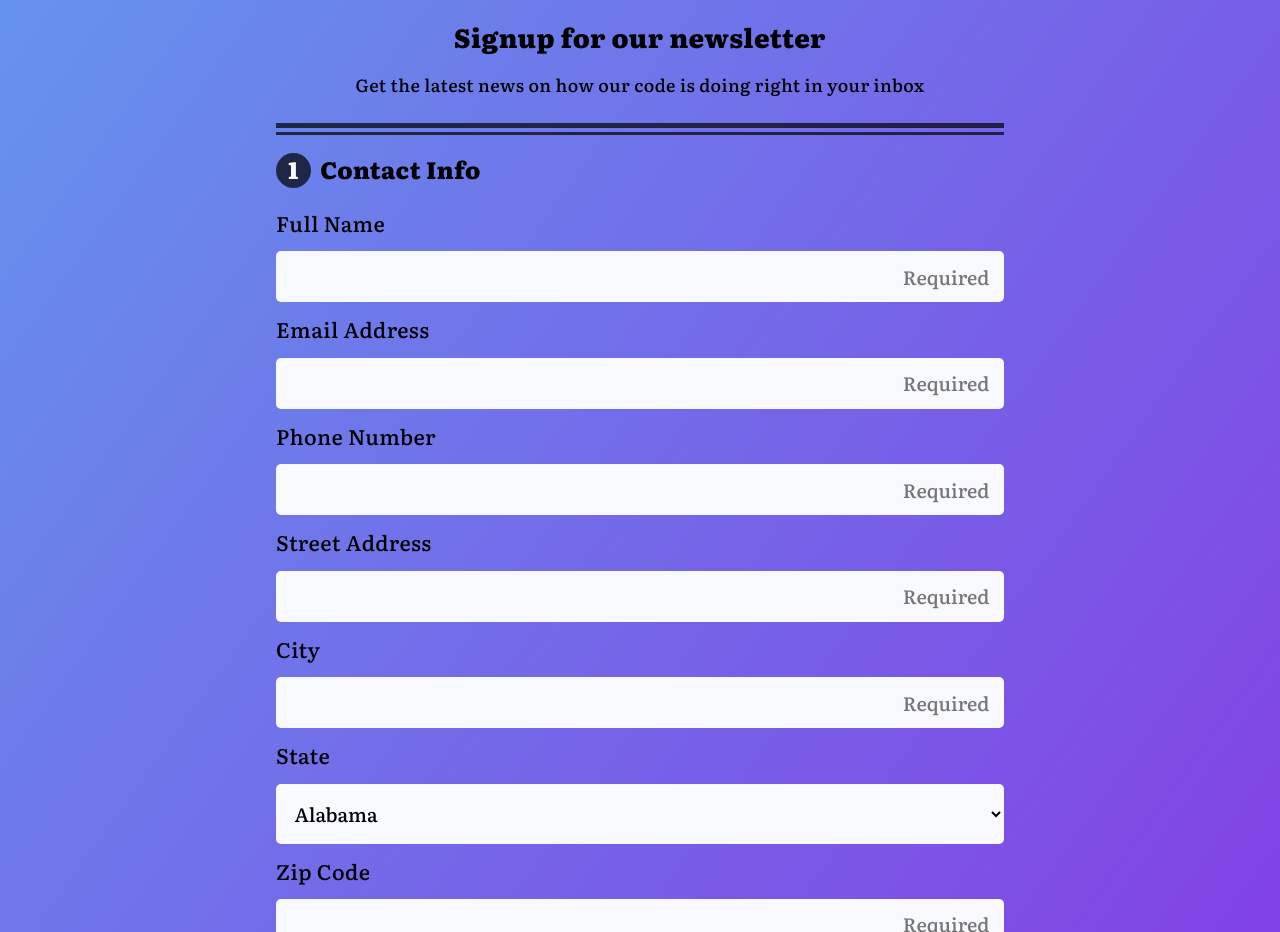
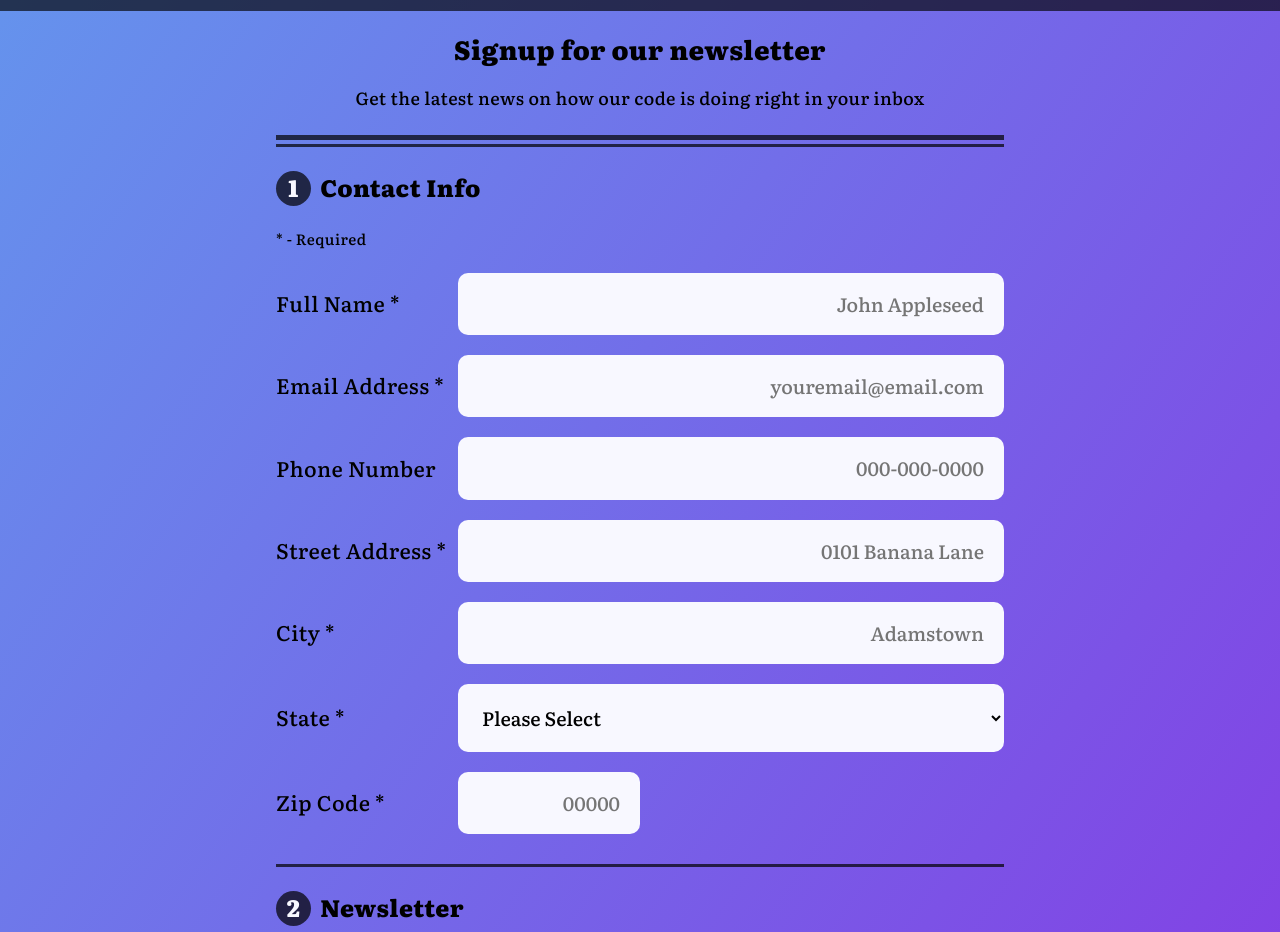
Before and after one commit to SkeetersDevJourney/Project_03--Online_Registration_Form, a plain HTML site: page Project_03_OnlineRegistrationForm/index.html in a window 1280 px wide. Shown: the part 80-1012 px from the top of the page. Drawn offline with Linux system fonts and the light colour scheme.

Commit message:
Prep for peer review submission

```diff
--- a/Project_03_OnlineRegistrationForm/css/style.css
+++ b/Project_03_OnlineRegistrationForm/css/style.css
@@ -12,14 +12,15 @@ body {
   font-size: 1.1em;
   letter-spacing: .03rem;
   line-height: 1.2;
-
   width: 100%;
+  min-height: 100vh;
   background-image: linear-gradient(to bottom right, cornflowerblue, blueviolet );
   background-repeat: no-repeat;
   background-size: cover;
 }
 
 .number {
+  display: inline-block;
   background-color: rgba(0,0,0,.7);
   color: ghostwhite;
   width: 35px;
@@ -27,13 +28,6 @@ body {
   line-height: 32px;
   margin-right: 4px;
   border-radius: 50%;
-  display: inline-block;
-  text-align: center;
-
-}
-
-header, .signup-container, footer {
-  text-align: center;
 }
 
 /* --- Layout --- */
@@ -51,18 +45,26 @@ main {
   display: inline-block;
 }
 
+.align-c {
+  text-align:center;
+}
+
 /* --- Header --- */
 
 header {
-  background-color: rgba(0,0,0,.7);
+  background-color: rgba(0,0,0,.65);
   color: ghostwhite;
 }
 
 h1 {
   font-size: 1.4em;
   margin: 0 auto;
-  padding: 1em 0;
+  padding: 1.25em 0;
   text-transform: uppercase;
+}
+
+footer {
+  margin-top: auto;
 }
 
 /* --- Sign Up Top --- */
@@ -75,51 +77,52 @@ h1 {
 
 /* --- Contact Info Fieldset --- */
 
+.contact-info p {
+  clear: both;
+  font-size: .85em;
+}
+
 .contact-info {
   border-top: 3px solid rgba(0,0,0,.7);
 }
 
 legend {
   float: left;
-    /* this float allows border to wrap around legend text normally */
+    /* this float allows the form border to wrap around the legend normally */
   font-size: 1.35em;
   font-weight: 800;
-  padding: .75em 0;
+  padding: 1em 0;
 }
 
 form {
-  margin: 0 20px;
+  padding: 0 20px;
 }
 
 label {
   clear: both;
   display: block;
   font-size: 1.2em;
-  padding: .25em 0;
-
+  padding: .75em 0;
 }
 
 .contact-info input, select, textarea, button {
   width: 100%;
   font-size: 1.1em;
-  padding: .75em;
-  margin: .5em auto;
+  padding: 20px;
+  margin: auto;
+  max-height: 3.5em;
 }
 
 input, select, textarea, button {
-  border-radius: 5px;
+  border-radius: 10px;
 }
 
 input::placeholder {
   text-align: right;
 }
 
-textarea::placeholder {
-  text-align: center;
-}
-
-input:focus, textarea:focus {
-  outline: 4px solid rgba(0,0,0,.6);
+#zip {
+  width: 50%;
 }
 
 /* --- Newsletter Fieldset --- */
@@ -135,8 +138,28 @@ input:focus, textarea:focus {
 
 }
 
+.optgroup:nth-child(even) {
+  background-color: grey;
+}
+
 label.last-opt {
   margin-bottom: 25px;
+}
+
+textarea {
+  padding: 15px;
+  min-height: 90px;
+}
+
+textarea::placeholder {
+  text-align: center;
+}
+
+input:focus, textarea:focus, select:focus {
+  outline: 4px solid rgba(0,0,0,.4);
+  box-shadow:
+    inset 0 0 10px 3px rgba(0, 0, 0, 0.25),
+          0 0 10px 6px rgba(0, 0, 0, 0.5);
 }
 
 button {
@@ -144,6 +167,13 @@ button {
   color: ghostwhite;
   font-weight: 500;
   background-color: rgba(0,0,0,.7);
+  margin-top: 20px;
+}
+
+button:focus {
+  outline: 4px solid rgba(0,0,0,.6);
+  background-image: linear-gradient(to right, lightpink, orchid);
+  color: black;
 }
 
 /* button:focus {
@@ -153,10 +183,31 @@ button {
 /* --- Media Queries --- */
 
 @media screen and (min-width: 768px) {
-}
 
+  .flex {
+    display: flex;
+    justify-content: space-between;
+    align-items: center;
+  }
 
+  .flex label,
+  .flex input,
+  .flex select {
+    margin: 10px 0;
+  }
 
-@media screen and (min-width: 1024px) {
+  .flex input,
+  .flex select {
+    width: 75%;
+  }
+
+  #zip {
+    width: 25%;
+  }
+
+  .flex-zip {
+    justify-content: flex-start;
+    gap: 73px;
+  }
 
 }
--- a/Project_03_OnlineRegistrationForm/index.html
+++ b/Project_03_OnlineRegistrationForm/index.html
@@ -12,88 +12,137 @@
   <link rel="stylesheet" href="css/normalize.css">
   <link rel="stylesheet" href="css/style.css">
 
-  <title>The Code Review: Sign Up Form</title>
+  <title>TCR: Sign Up Form</title>
 
 </head>
 
   <body>
 
-    <header>
-      <h1>The Code Review</h1>
+    <header class="align-c">
+      <h1>&#60;&#47;The Code Review&#62;</h1>
     </header>
 
     <main>
 
-      <section class="signup-container">
+      <section class="signup-container align-c">
         <div class="signup-top">
           <h2>Signup for our newsletter</h2>
           <p>Get the latest news on how our code is doing right in your inbox</p>
         </div>
       </section>
 
-      <section class="form-container">
-        <form>
+
+      <form class="form-container">
 
         <fieldset class="contact-info">
-            <legend><span class="number">1</span> Contact Info</legend>
 
+          <legend><span class="number align-c">1</span> Contact Info</legend>
+          <p>* - Required</p>
 
+          <div class="flex flex-name">
+            <label for="name">Full Name * </label>
+            <input type="text" id="name" name="user-name" placeholder="John Appleseed" required>
+          </div>
 
-              <label for="name">Full Name</label>
-              <input type="text" id="name" name="user-name" placeholder="Required">
+          <div class="flex">
+            <label for="email">Email Address * </label>
+            <input type="text" id="email" name="user-email" placeholder="youremail@email.com" required>
+          </div>
 
+          <div class="flex">
+            <label for="phone">Phone Number</label>
+            <input type="text" id="phone" name="user-phone" placeholder="000-000-0000">
+          </div>
 
+          <div class="flex">
+            <label for="address">Street Address * </label>
+            <input type="text" id="address" name="user-address" placeholder="0101 Banana Lane" required>
+          </div>
 
+          <div class="flex">
+            <label for="city">City * </label>
+            <input type="text" id="city" name="user-city" placeholder="Adamstown" required>
+          </div>
 
-              <label for="email">Email Address</label>
-              <input type="text" id="email" name="user-email" placeholder="Required">
+          <div class="flex">
+            <label for="state">State *</label>
+            <select id="state" name="user-state" required>
+              <option value="">Please Select</option>
+              <optgroup label="US States">
+                <option value="AL">Alabama</option>
+                <option value="AK">Alaska</option>
+                <option value="AZ">Arizona</option>
+                <option value="AR">Arkansas</option>
+                <option value="CA">California</option>
+                <option value="CO">Colorado</option>
+                <option value="CT">Connecticut</option>
+                <option value="DE">Delaware</option>
+                <option value="DC">District Of Columbia</option>
+                <option value="FL">Florida</option>
+                <option value="GA">Georgia</option>
+                <option value="HI">Hawaii</option>
+                <option value="ID">Idaho</option>
+                <option value="IL">Illinois</option>
+                <option value="IN">Indiana</option>
+                <option value="IA">Iowa</option>
+                <option value="KS">Kansas</option>
+                <option value="KY">Kentucky</option>
+                <option value="LA">Louisiana</option>
+                <option value="ME">Maine</option>
+                <option value="MD">Maryland</option>
+                <option value="MA">Massachusetts</option>
+                <option value="MI">Michigan</option>
+                <option value="MN">Minnesota</option>
+                <option value="MS">Mississippi</option>
+                <option value="MO">Missouri</option>
+                <option value="MT">Montana</option>
+                <option value="NE">Nebraska</option>
+                <option value="NV">Nevada</option>
+                <option value="NH">New Hampshire</option>
+                <option value="NJ">New Jersey</option>
+                <option value="NM">New Mexico</option>
+                <option value="NY">New York</option>
+                <option value="NC">North Carolina</option>
+                <option value="ND">North Dakota</option>
+                <option value="OH">Ohio</option>
+                <option value="OK">Oklahoma</option>
+                <option value="OR">Oregon</option>
+                <option value="PA">Pennsylvania</option>
+                <option value="RI">Rhode Island</option>
+                <option value="SC">South Carolina</option>
+                <option value="SD">South Dakota</option>
+                <option value="TN">Tennessee</option>
+                <option value="TX">Texas</option>
+                <option value="UT">Utah</option>
+                <option value="VT">Vermont</option>
+                <option value="VA">Virginia</option>
+                <option value="WA">Washington</option>
+                <option value="WV">West Virginia</option>
+                <option value="WI">Wisconsin</option>
+                <option value="WY">Wyoming</option>
+              </optgroup>
+              <optgroup label="US Outlying Territories">
+                <option value="AS">American Samoa</option>
+                <option value="GU">Guam</option>
+                <option value="MP">Northern Mariana Islands</option>
+                <option value="PR">Puerto Rico</option>
+                <option value="VI">Virgin Islands</option>
+              </optgroup>
+            </select>
+          </div>
 
-
-
-              <label for="phone">Phone Number</label>
-              <input type="text" id="phone" name="user-phone" placeholder="Required">
-
-
-
-              <label for="address">Street Address</label>
-              <input type="text" id="address" name="user-address" placeholder="Required">
-
-
-
-              <label for="city">City</label>
-              <input type="text" id="city" name="user-city" placeholder="Required">
-
-
-
-              <label for="state">State</label>
-              <select id="state" name="user-state">
-                <optgorup label="State">
-                  <option value="alabama">Alabama</option>
-                  <option value="alaska">Alaska</option>
-                  <option value="arizona">Arizona</option>
-                  <option value="arkansas">Arkansas</option>
-                  <option value="california">California</option>
-                  <option value="colorado">Colorado</option>
-                  <option value="connecticut">Connecticut</option>
-                  <option value="delaware">Delaware</option>
-                  <option value="florida">Florida</option>
-                  <option value="georgia">Georgia</option>
-                  <option value="hawaii">Hawaii</option>
-                </optgorup>
-              </select>
-
-
-
-              <label for="zip">Zip Code</label>
-              <input type="text" id="zip" name="user-zip" placeholder="Required">
-
+          <div class="flex flex-zip">
+            <label for="zip">Zip Code * </label>
+            <input type="text" id="zip" name="user-zip" placeholder="00000">
+          </div>
 
         </fieldset>
 
         <fieldset class="newsletter-info">
-            <legend><span class="number">2</span> Newsletter</legend>
 
-            <label class="news-label">Select the newsletters you would like to recieve</label>
+          <legend><span class="number align-c">2</span> Newsletter</legend>
+
+          <label class="news-label">Select the newsletters you would like to recieve: </label>
 
           <input type="checkbox" id="html" value="newsletters-html" name="user-newsletter">
           <label class="inln" for="html"> HTML News</label> <br>
@@ -102,26 +151,24 @@
           <input type="checkbox" id="javascript" value="newsletters-javascript" name="user-newsletter">
           <label class="inln last-opt" for="javascript"> Javascript News</label>
 
-            <label class="news-label">Newsletter Format</label>
+          <label class="news-label">Newsletter Format: </label>
 
           <input type="radio" id="rad-html" name="user-format">
-            <label class="inln" for id="rad-html">HTML</label> <br>
+          <label class="inln" for="rad-html">HTML</label> <br>
           <input type="radio" id="rad-plain" name="user-format">
           <label class="inln last-opt" for="rad-plain">Plain Text</label>
 
-            <label for="topic-interests">Other topics you'd like to hear about</label>
-            <textarea id="topic-interests" name="user-topic-interests" placeholder="Required"></textarea>
+          <label for="topic-interests">Other topics you'd like to hear about: </label>
+          <textarea id="topic-interests" name="user-topic-interests" placeholder="What's your favorite coding language?"></textarea>
 
           <button type="submit">Sign Up</button>
 
         </fieldset>
 
       </form>
-      </section>
-
     </main>
 
-    <footer>
+    <footer class="align-c">
       <p>&copy; The Code Review</p>
     </footer>
 
```
Lines whose indentation alone changed are shown as unchanged.
